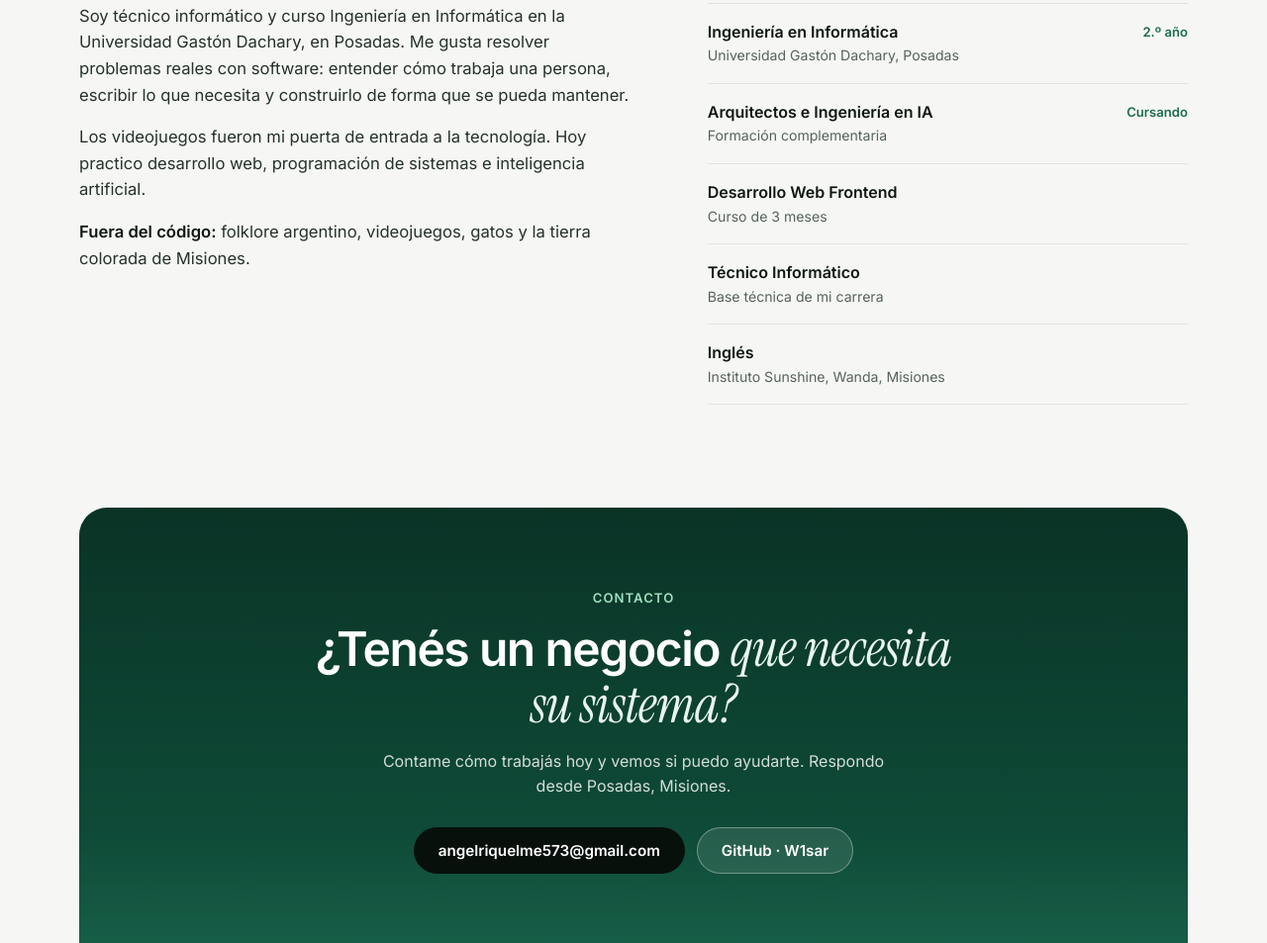
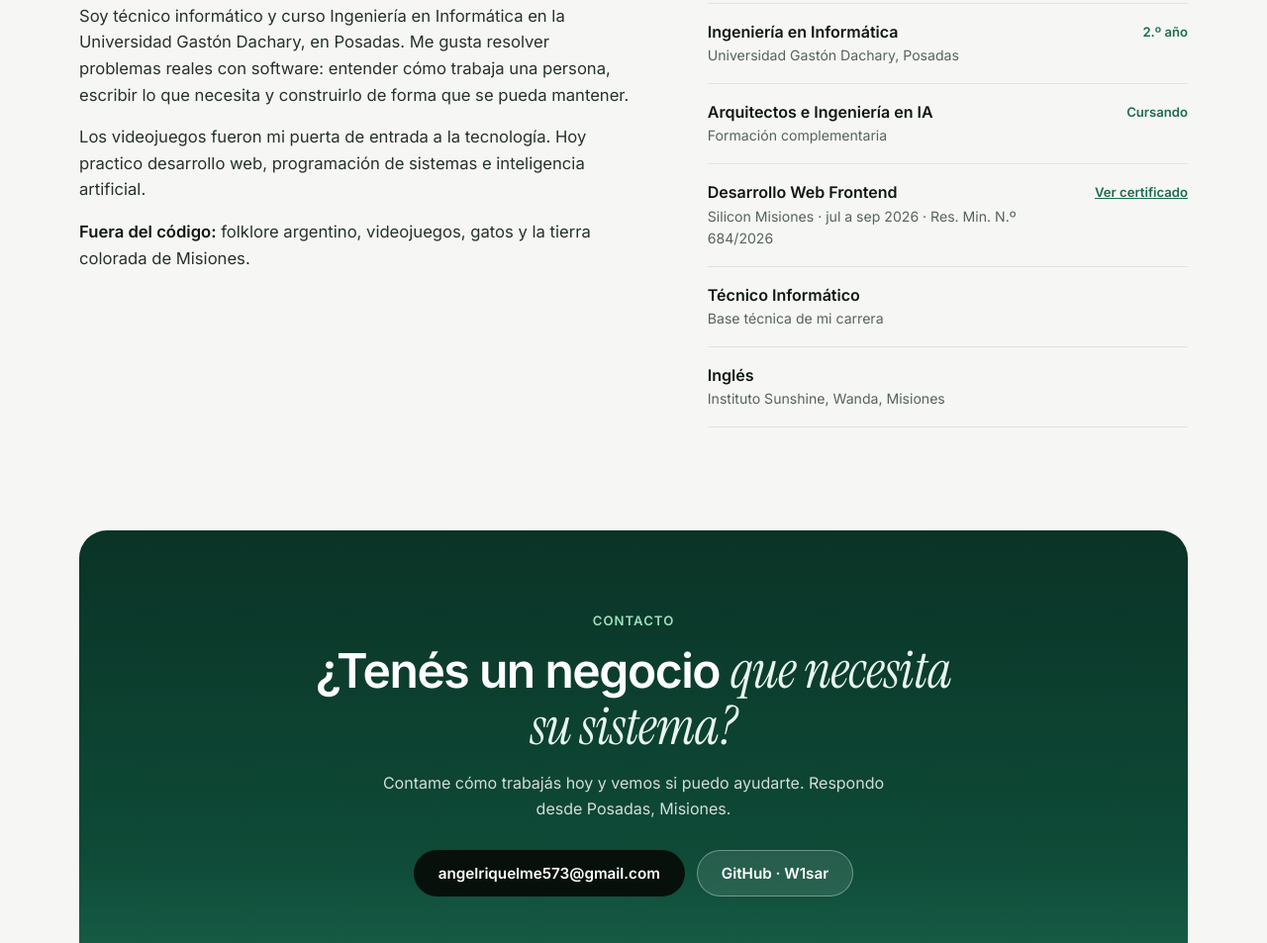
Before and after one commit to W1sar/W1sar.github.io, a plain HTML site: page index.html in a window 1280 px wide. Shown: the part 6104-7057 px from the top of the page at 99% size. Drawn offline with Linux system fonts and the light colour scheme.

Commit message:
Certificado del curso Desarrollo Web Frontend (Silicon Misiones)

```diff
--- a/index.html
+++ b/index.html
@@ -119,6 +119,7 @@ h2 .serif{font-size:1.1em;letter-spacing:-.01em}
 .formacion li{display:flex;justify-content:space-between;gap:18px;padding:16px 0;border-bottom:1px solid var(--linea)}
 .formacion b{display:block;font-weight:600}
 .formacion small{display:block;color:var(--suave);font-size:.88rem}
+.formacion em a{color:inherit}
 .formacion em{font-style:normal;font-size:.82rem;color:var(--verde);font-weight:600;white-space:nowrap;padding-top:2px}
 .fuera{margin-top:26px;color:var(--suave);font-size:.95rem}
 .fuera b{color:var(--tinta);font-weight:600}
@@ -352,7 +353,7 @@ dialog .cierre{position:absolute;top:-46px;right:0;padding:8px 16px;border:0;bor
       <ul class="formacion">
         <li><div><b>Ingeniería en Informática</b><small>Universidad Gastón Dachary, Posadas</small></div><em>2.º año</em></li>
         <li><div><b>Arquitectos e Ingeniería en IA</b><small>Formación complementaria</small></div><em>Cursando</em></li>
-        <li><div><b>Desarrollo Web Frontend</b><small>Curso de 3 meses</small></div></li>
+        <li><div><b>Desarrollo Web Frontend</b><small>Silicon Misiones · jul a sep 2026 · Res. Min. N.º 684/2026</small></div><em><a href="certificados/desarrollo-web-frontend.pdf" target="_blank" rel="noopener">Ver certificado</a></em></li>
         <li><div><b>Técnico Informático</b><small>Base técnica de mi carrera</small></div></li>
         <li><div><b>Inglés</b><small>Instituto Sunshine, Wanda, Misiones</small></div></li>
       </ul>
```
Also changed, not shown: 1 other file.
